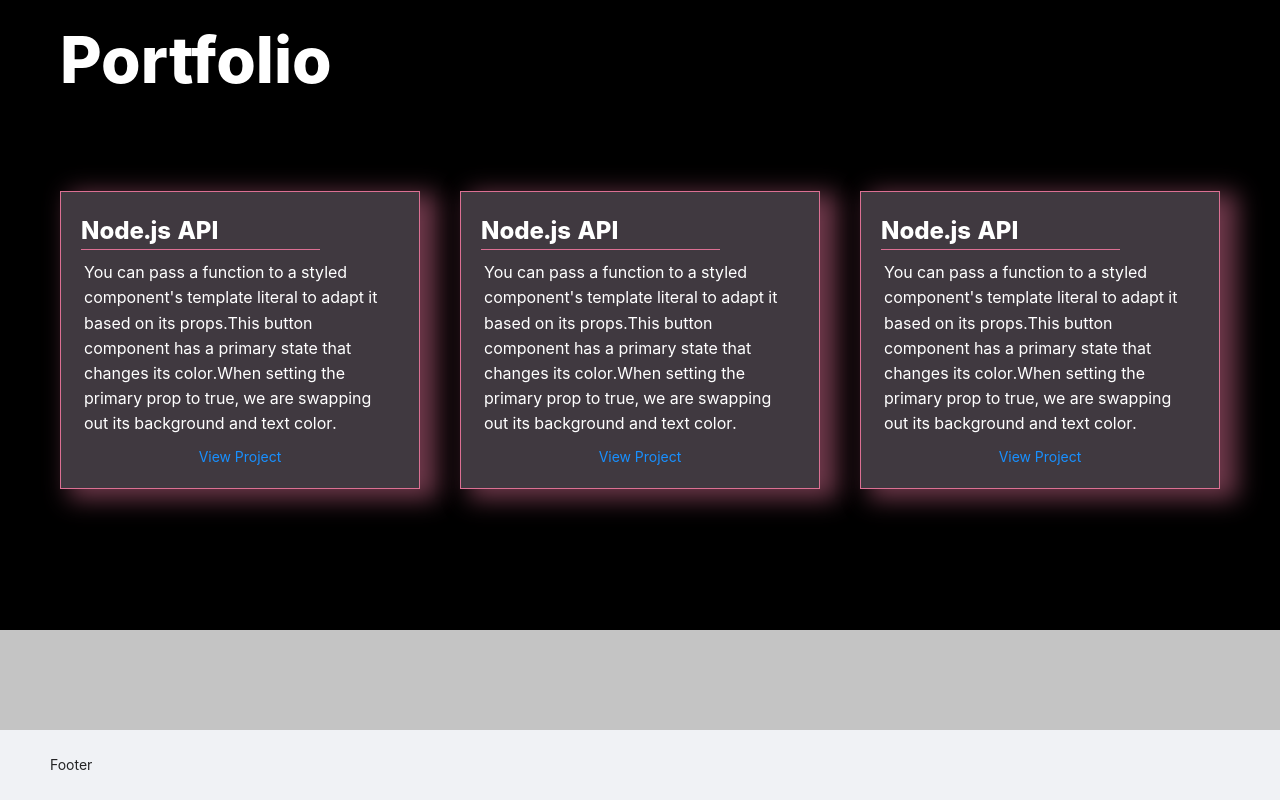
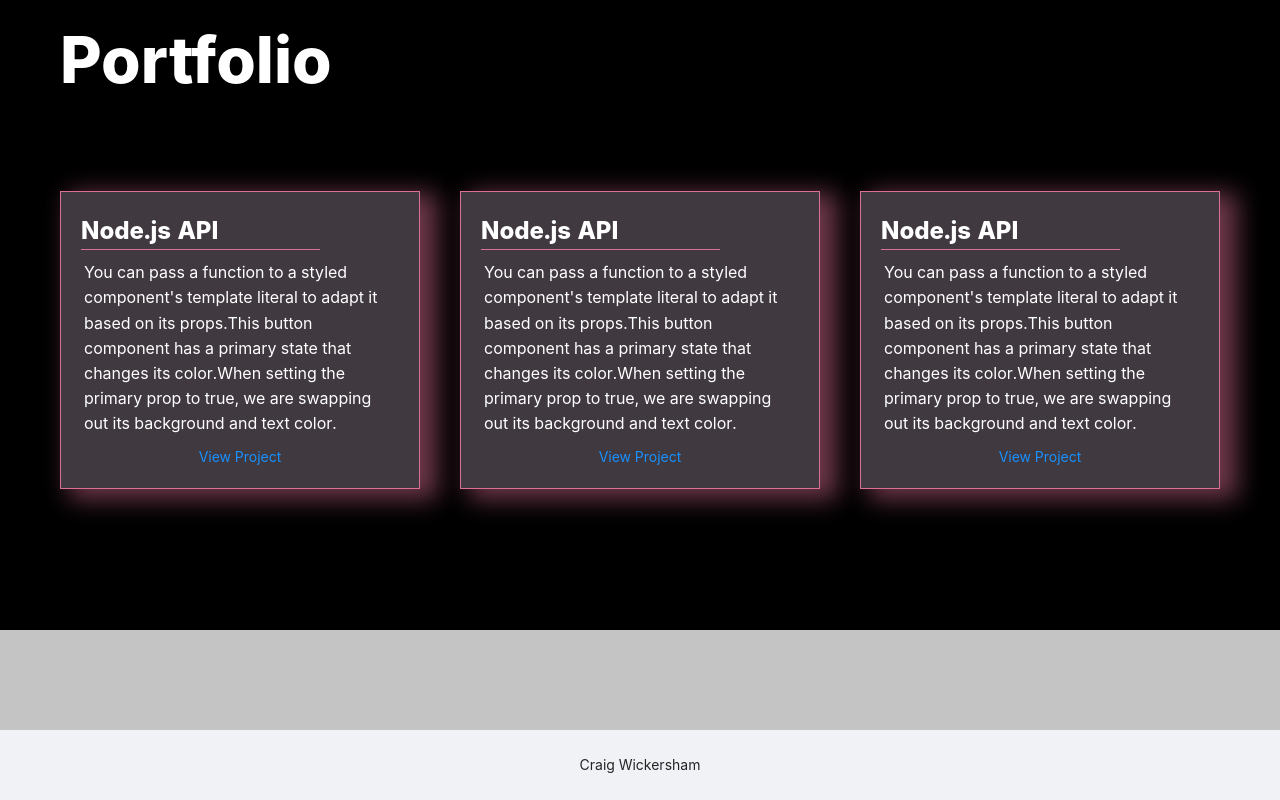
Before and after one commit to wick7/profile, a React (Create React App) app: page / in a window 1280 px wide. Shown: the part 1068-1868 px from the top of the page. Built offline with nearby package versions, Linux system fonts and the light colour scheme.

Commit message:
added footer section

```diff
--- a/src/App.js
+++ b/src/App.js
@@ -8,6 +8,7 @@ import Intro from './Sections/Header';
 import About from './Sections/About/';
 import Portfolio from './Sections/Portfolio/';
 import Contact from './Sections/Contact/';
+import FooterContent from './Sections/FooterContent/';
 
 
 const { Header, Footer, Content } = Layout;
@@ -26,7 +27,7 @@ const App = () => {
         <Portfolio />
         <Contact />
       </Content>
-      <Footer>Footer</Footer>
+      <Footer><FooterContent /></Footer>
     </Layout>
   );
 }
--- /dev/null
+++ b/src/Sections/FooterContent/index.js
@@ -0,0 +1,20 @@
+
+import React from 'react'
+import styled from 'styled-components'
+
+//Partials
+
+//Components
+
+const Wrapper = styled.div`
+    text-align: center;
+
+`
+
+const FooterContent = () => {
+    return (
+        <Wrapper>Craig Wickersham</Wrapper>
+    )
+}
+
+export default FooterContent
```
